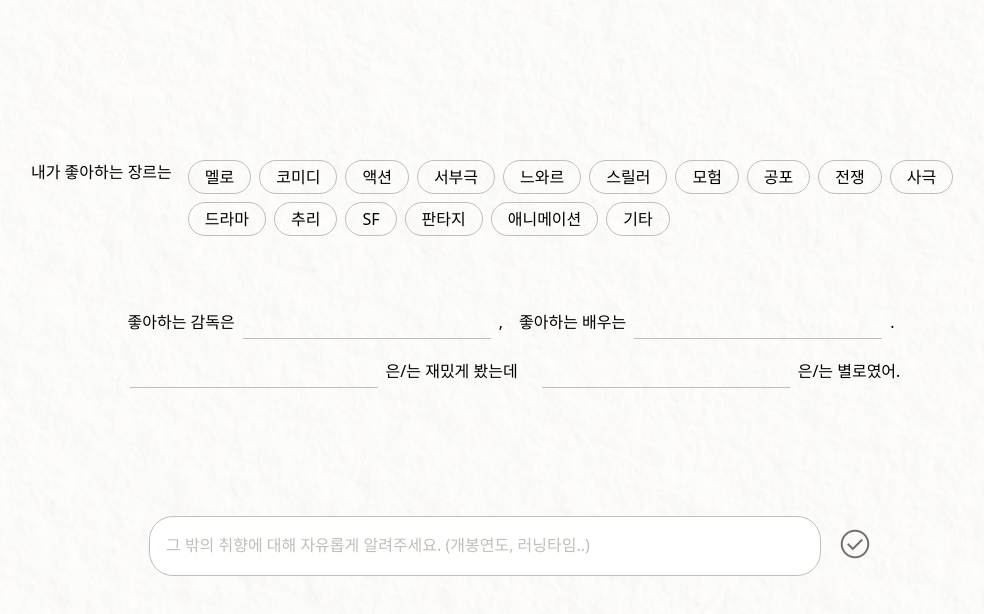
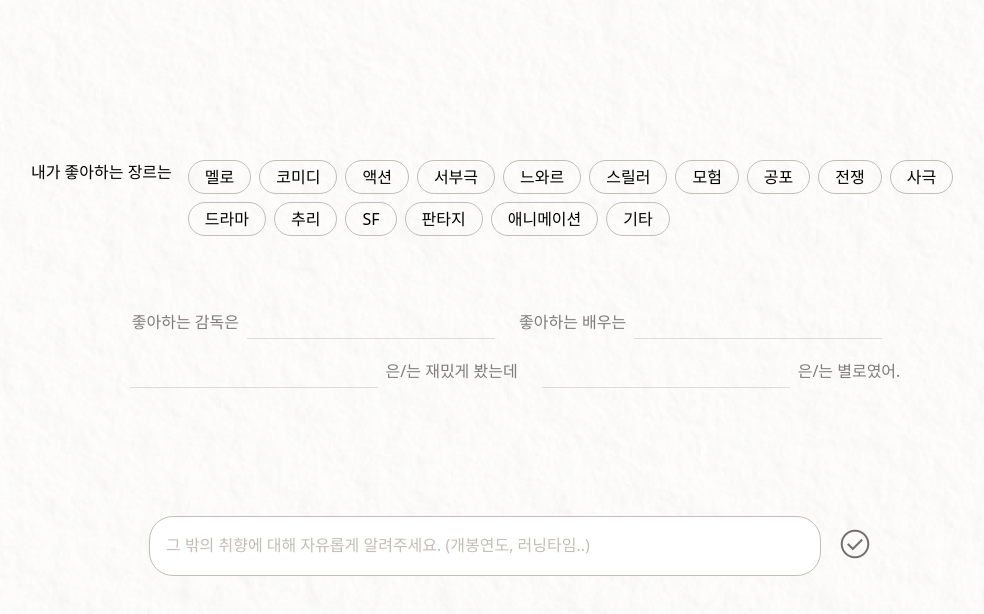
Before and after one commit to sungsung718/2024_snu_hci_team7, a React (Vite) app in the folder frontend/: page /inquiry in a window 1280 px wide. Shown: the top 614 px of the page, without its empty margins (129-1113 px from the left). Built offline with nearby package versions, Linux system fonts and the light colour scheme.

Commit message:
fix: 취향 조사 문장 투명도 조절

```diff
--- a/frontend/src/pages/InquiryPage.tsx
+++ b/frontend/src/pages/InquiryPage.tsx
@@ -1,4 +1,4 @@
-import { CSSProperties, useRef, useState } from "react";
+import { useRef, useState } from "react";
 import { useLocation, useNavigate } from "react-router-dom";
 
 import { postRecommendations } from "@/apis";
@@ -197,28 +197,32 @@ function BasicPreferenceInputs({
 }) {
   return (
     <div className="flex justify-center gap-4 flex-wrap mb-[128px]">
-      <div>
-        <Span text="좋아하는 감독은" />
-        <Input
-          name="director"
+      <InputWrapper
+        label="좋아하는 감독은"
         value={basicPreference.director}
         onChange={onChange}
+        name="director"
+        labelForward
       />
-        ,
-      </div>
-      <div>
-        <Span text="좋아하는 배우는" />
-        <Input name="actor" value={basicPreference.actor} onChange={onChange} />
-        .
-      </div>
-      <div>
-        <Input name="liked" value={basicPreference.liked} onChange={onChange} />
-        <Span text="은/는 재밌게 봤는데" />
-      </div>
-      <div>
-        <Input name="hated" value={basicPreference.hated} onChange={onChange} />
-        <Span text="은/는 별로였어." />
-      </div>
+      <InputWrapper
+        label="좋아하는 배우는"
+        value={basicPreference.actor}
+        onChange={onChange}
+        name="actor"
+        labelForward
+      />
+      <InputWrapper
+        label="은/는 재밌게 봤는데"
+        value={basicPreference.liked}
+        onChange={onChange}
+        name="liked"
+      />
+      <InputWrapper
+        label="은/는 별로였어."
+        value={basicPreference.hated}
+        onChange={onChange}
+        name="hated"
+      />
     </div>
   );
 }
@@ -252,34 +256,47 @@ function OtherPreference({
   );
 }
 
-function Input({
+function InputWrapper({
   name,
   value,
   onChange,
-  style,
-  placeholder,
+  label,
+  labelForward,
 }: {
   name: string;
   value: string;
   onChange: (e: React.ChangeEvent<HTMLInputElement>) => void;
-  style?: CSSProperties;
-  placeholder?: string;
+  label: string;
+  labelForward?: boolean;
 }) {
+  const [active, setActive] = useState(false);
+
   return (
+    <div className={active ? "" : "opacity-50"}>
+      {labelForward && (
+        <label htmlFor={name} className="whitespace-nowrap">
+          {label}
+        </label>
+      )}
       <input
         type="text"
+        id={name}
         name={name}
         value={value}
         onChange={onChange}
+        onFocus={() => setActive(true)}
+        onBlur={() => {
+          if (!value) setActive(false);
+        }}
         className="outline-none mx-2 px-2 py-1 bg-transparent border-b-[1.5px] border-beige-dark w-[248px]"
-      style={style}
-      placeholder={placeholder}
       />
+      {!labelForward && (
+        <label htmlFor={name} className="whitespace-nowrap">
+          {label}
+        </label>
+      )}
+    </div>
   );
-}
-
-function Span({ text }: { text: string }) {
-  return <span className="whitespace-nowrap">{text}</span>;
 }
 
 const generateChatting = ({
```
Lines whose indentation alone changed are shown as unchanged.
